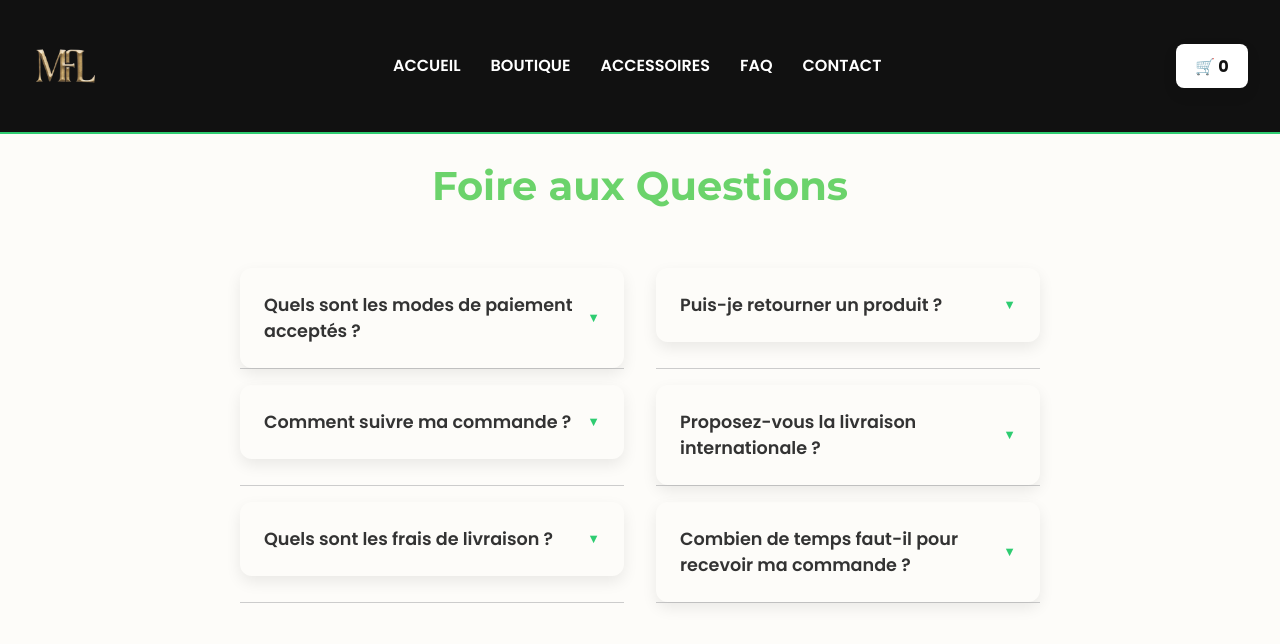
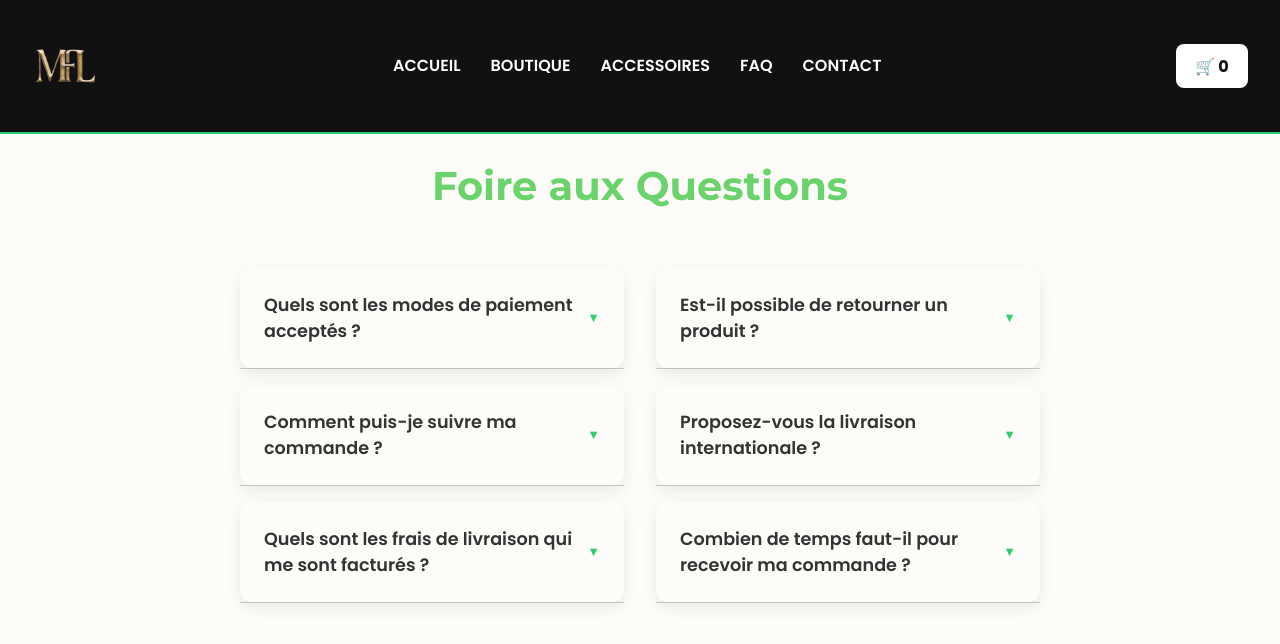
Before and after one commit to LesRhabilleurs/Magic-Flowers, a React (Vite) app: page /faq in a window 1280 px wide. Shown: the top 644 px of the page. Built offline with nearby package versions, Linux system fonts and the light colour scheme.

Commit message:
Update FAQ.jsx

```diff
--- a/src/pages/FAQ.jsx
+++ b/src/pages/FAQ.jsx
@@ -7,11 +7,11 @@ const faqs = [
     answer: "Nous acceptons les cartes de crédit (Visa, MasterCard), PayPal et les virements bancaires."
   },
   {
-    question: "Puis-je retourner un produit ?",
+    question: "Est-il possible de retourner un produit ?",
     answer: "Oui, vous avez 14 jours pour retourner un produit non utilisé et non ouvert. Les frais de retour sont à votre charge."
   },
   {
-    question: "Comment suivre ma commande ?",
+    question: "Comment puis-je suivre ma commande ?",
     answer: "Après expédition, vous recevrez un email avec un numéro de suivi pour suivre votre colis."
   },
   {
@@ -19,7 +19,7 @@ const faqs = [
     answer: "Oui, nous livrons dans la plupart des pays. Les frais et délais varient selon la destination."
   },
   {
-    question: "Quels sont les frais de livraison ?",
+    question: "Quels sont les frais de livraison qui me sont facturés ?",
     answer: "Les frais de livraison dépendent du poids et de la destination de votre colis. Les frais exacts sont indiqués avant la validation de la commande."
   },
   {
```
